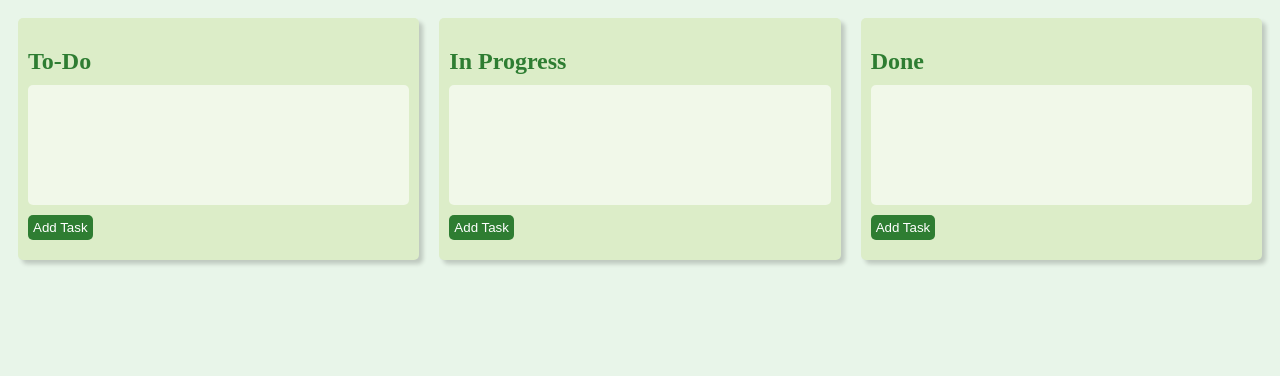
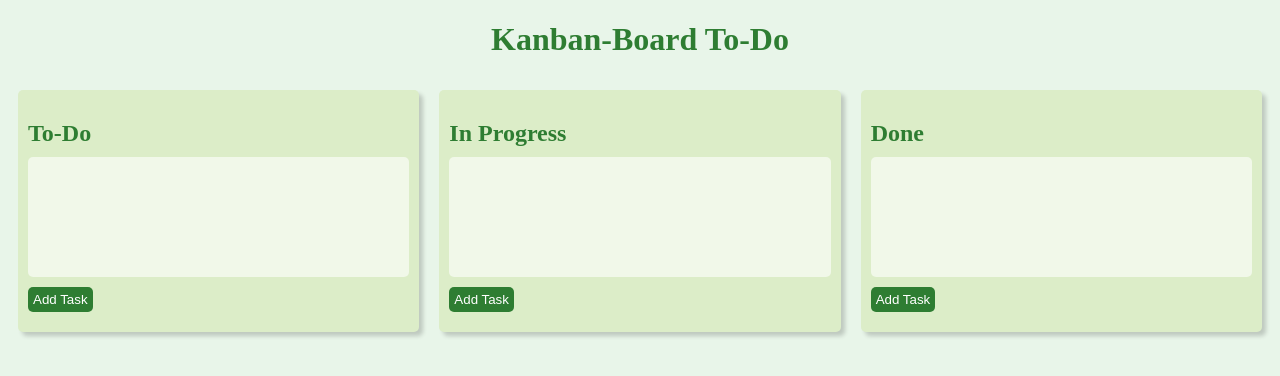
Before and after one commit to yousiefhamed/kanaban-board, a plain HTML site: page index.html in a window 1280 px wide. Drawn offline with Linux system fonts and the light colour scheme.

Commit message:
adding heading

```diff
--- a/index.html
+++ b/index.html
@@ -10,6 +10,7 @@
 </head>
 
 <body>
+  <h1>Kanban-Board To-Do</h1>
   <div class="kanban-board">
     <div id="todo" class="column">
       <h2>To-Do</h2>
```
